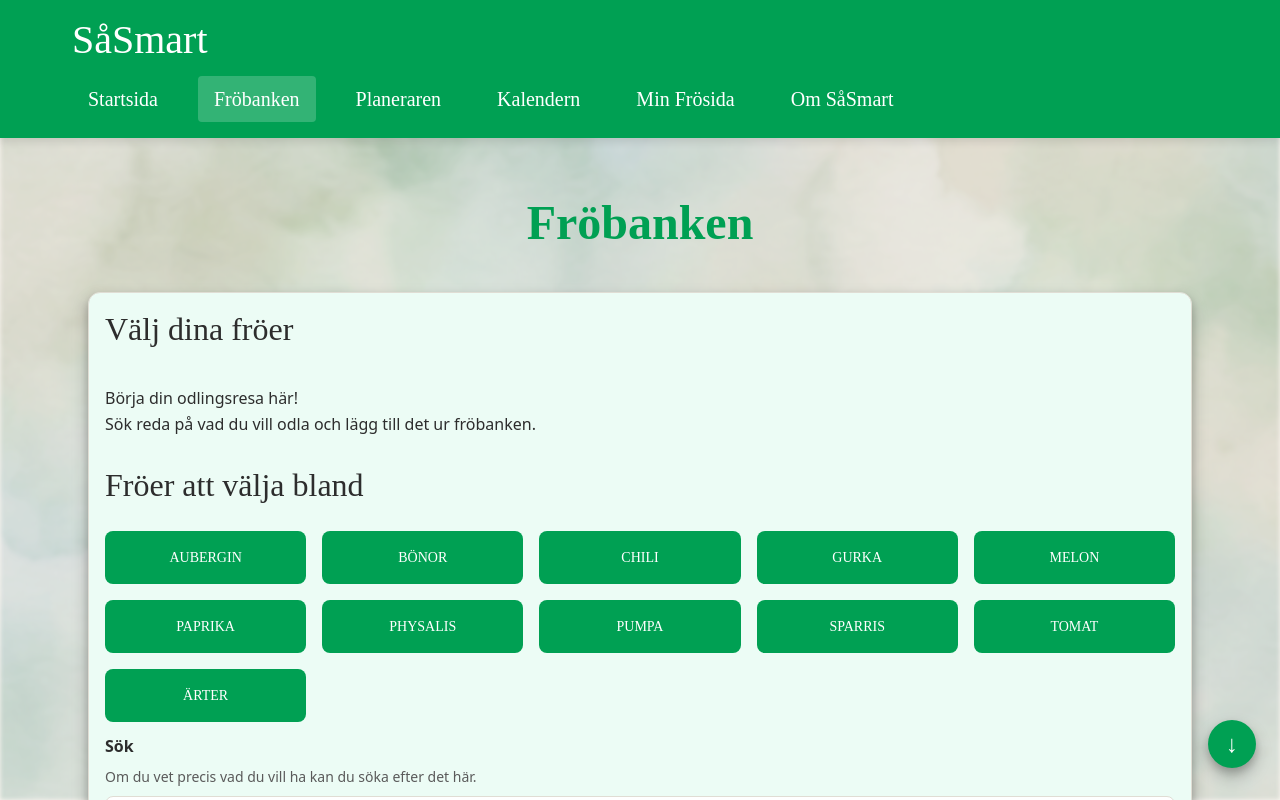
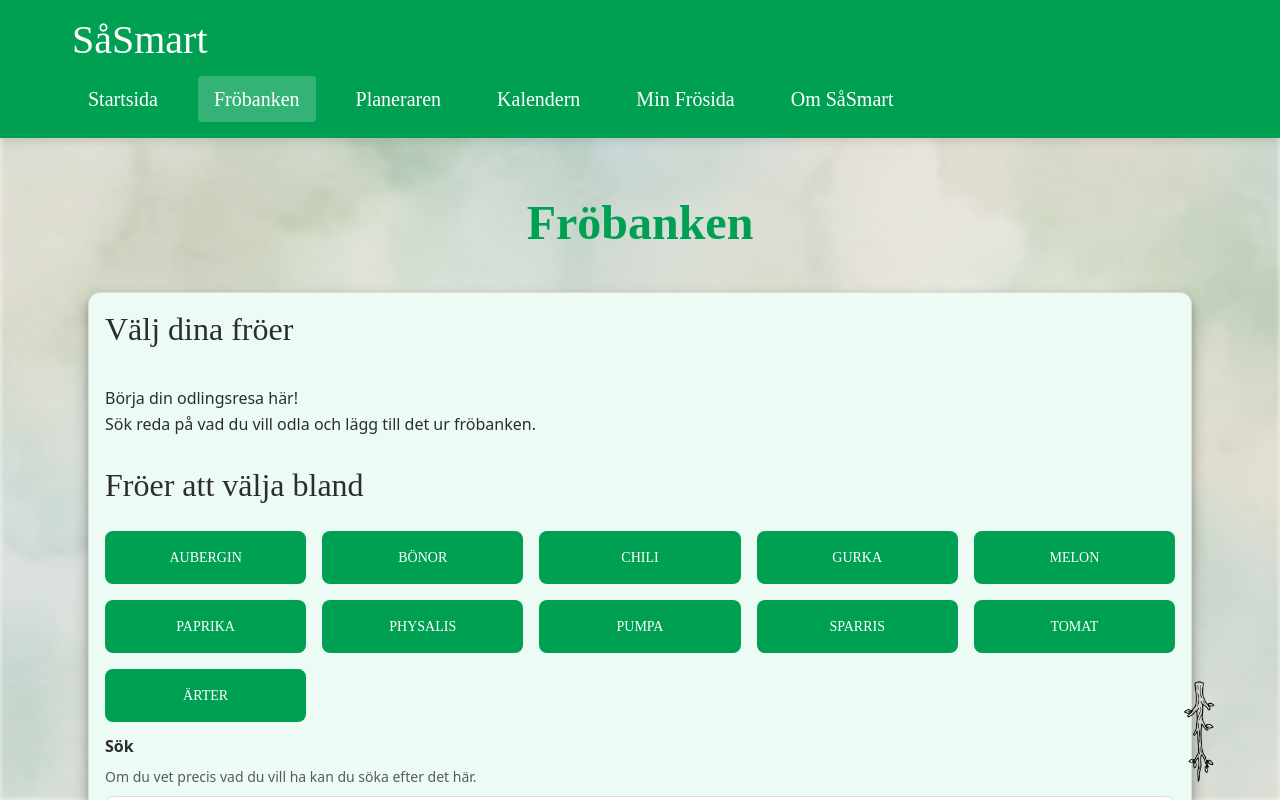
Before and after one commit to M-Lenvik/Examensarbete-SowSmart, a React (Vite) app: page / in a window 1280 px wide. Both pictures are taken after a click on the button "Börja i Fröbanken". Shown: the top 800 px of the page. Built offline with nearby package versions, Linux system fonts and the light colour scheme; a web font is replaced by a local one.

Commit message:
style: replace scroll navigation arrows with gren.png image
- Replace arrow symbols (↑ ↓) with gren.png image

```diff
--- a/src/components/ScrollToBottom/ScrollToBottom.scss
+++ b/src/components/ScrollToBottom/ScrollToBottom.scss
@@ -3,26 +3,27 @@
 
 .scroll-to-bottom {
   position: fixed;
-  bottom: 2rem;
+  bottom: 3rem;
   right: 1.5rem;
-  width: 3rem;
-  height: 3rem;
-  border-radius: 50%;
-  background-color: $primary-green;
-  color: white;
+  width: 7rem;
+  height: 2.5rem;
   border: none;
-  font-size: 1.5rem;
+  background: none;
+  background-image: url('../../assets/gren.png');
+  background-size: contain;
+  background-position: center;
+  background-repeat: no-repeat;
   cursor: pointer;
   display: flex;
   align-items: center;
   justify-content: center;
   z-index: 1000;
-  box-shadow: $panel-shadow;
-  @include transition(all);
+  transform: rotate(90deg);
+  transition: opacity 0.2s ease, transform 0.2s ease;
 
   &:hover {
-    background-color: $accent-green;
-    transform: translateY(-0.25rem);
+    opacity: 0.7;
+    transform: rotate(90deg) translateY(-0.125rem);
   }
 
   &:focus {
@@ -31,6 +32,7 @@
   }
 
   &:active {
-    transform: translateY(0);
+    opacity: 0.5;
+    transform: rotate(90deg);
   }
 }
--- a/src/components/ScrollToBottom/ScrollToBottom.tsx
+++ b/src/components/ScrollToBottom/ScrollToBottom.tsx
@@ -52,7 +52,6 @@ export const ScrollToBottom = () => {
       onClick={scrollToBottom}
       aria-label="Scrolla till botten"
     >
-      ↓
     </button>
   );
 };
--- a/src/components/ScrollToTop/ScrollToTop.scss
+++ b/src/components/ScrollToTop/ScrollToTop.scss
@@ -3,26 +3,27 @@
 
 .scroll-to-top {
   position: fixed;
-  bottom: 5.5rem;
+  bottom: 11rem;
   right: 1.5rem;
-  width: 3rem;
-  height: 3rem;
-  border-radius: 50%;
-  background-color: $primary-green;
-  color: white;
+  width: 7rem;
+  height: 2.5rem;
   border: none;
-  font-size: 1.5rem;
+  background: none;
+  background-image: url('../../assets/gren.png');
+  background-size: contain;
+  background-position: center;
+  background-repeat: no-repeat;
   cursor: pointer;
   display: flex;
   align-items: center;
   justify-content: center;
   z-index: 1000;
-  box-shadow: $panel-shadow;
-  @include transition(all);
+  transform: rotate(-90deg);
+  transition: opacity 0.2s ease, transform 0.2s ease;
 
   &:hover {
-    background-color: $accent-green;
-    transform: translateY(-0.25rem);
+    opacity: 0.7;
+    transform: rotate(-90deg) translateY(-0.125rem);
   }
 
   &:focus {
@@ -31,6 +32,7 @@
   }
 
   &:active {
-    transform: translateY(0);
+    opacity: 0.5;
+    transform: rotate(-90deg);
   }
 }
--- a/src/components/ScrollToTop/ScrollToTop.tsx
+++ b/src/components/ScrollToTop/ScrollToTop.tsx
@@ -32,7 +32,6 @@ export const ScrollToTop = () => {
       onClick={scrollToTop}
       aria-label="Scrolla till toppen"
     >
-      ↑
     </button>
   );
 };
```
